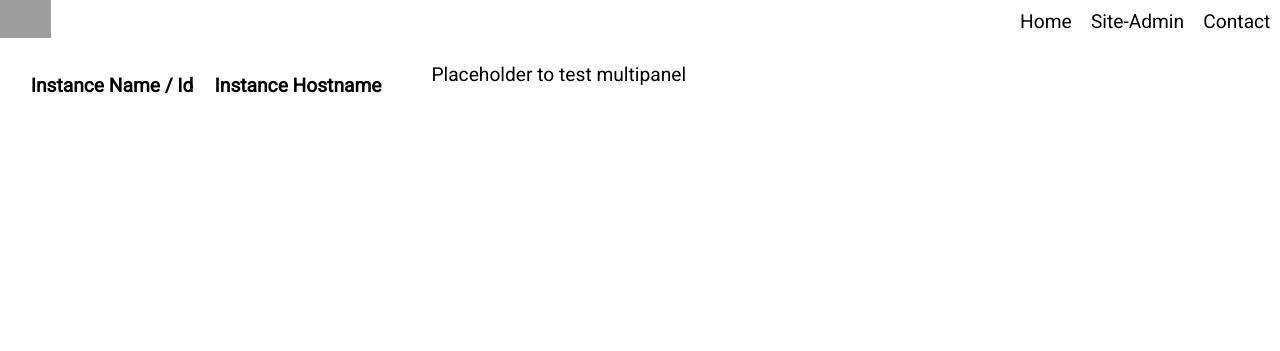
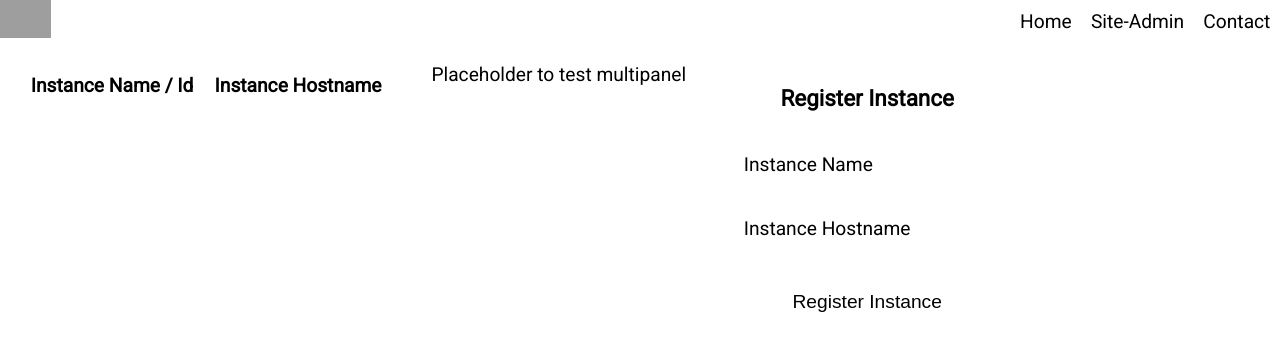
Before and after one commit to readytogoout/eventpanel, a Flask app: page /admin/ in a window 1280 px wide. Shown: the top 351 px of the page. Run offline with Flask 2, Linux system fonts and the light colour scheme; the visitor is signed in with stand-in values (Sample User, id 1); data that the repository does not hold is empty; parts of the project's set-up code (start-up, migrations or seed data) failed here and were passed over; some libraries are stand-ins or nearby versions; grey boxes are pictures that could not be loaded.

Commit message:
Instance registry
Signed-off-by: Roman Gräf <romangraef@loves.dicksinhisan.us>

```diff
--- a/admin.py
+++ b/admin.py
@@ -1,12 +1,11 @@
 from collections import defaultdict
 
-from flask import Flask, Blueprint, abort
-from flask_peewee.db import Database
+from flask import Blueprint, abort, request, flash, redirect, url_for
 
 from util import auth_required, templated
 
 
-def get_blueprint(app: Flask, db: Database) -> Blueprint:
+def get_blueprint() -> Blueprint:
     from database import Instance, EventManagerRelation, Event
     blueprint = Blueprint('admin', __name__, url_prefix='/admin')
 
@@ -16,6 +15,43 @@
     def index():
         instance_list = list(Instance.select(Instance.hostname, Instance.name).namedtuples())
         return dict(instances=instance_list)
+
+    @blueprint.route('/event/', methods=['POST'])
+    @auth_required(requires_site_admin=True)
+    def register_event():
+        eventID = request.form.get('eventID')
+        eventName = request.form.get('name')
+        instanceID = request.form.get('instanceID')
+
+        return "todo"
+
+    @blueprint.route('/event-manager/', methods=['POST'])
+    @auth_required(requires_site_admin=True)
+    def registerEventManager():
+        username = request.form.get('username')
+        password = "random"
+        email = request.form.get('email')
+
+        return "todo"
+
+    @blueprint.route('/instance/', methods=['POST'])
+    @auth_required(requires_site_admin=True)
+    def register_instance():
+        instance_name = request.form.get('name')
+        if not instance_name:
+            flash('Missing Name')
+            return redirect(url_for('.index'))  # todo: redirect to creation form
+
+        hostname = request.form.get('hostname')
+        if not hostname:
+            flash('Missing hostname')
+            return redirect(url_for('.index'))  # todo: redirect to creation form
+
+        i, created = Instance.get_or_create(name=instance_name, hostname=hostname)
+        if not created:
+            flash('This instance name is already in use.')
+            return redirect(url_for('.index'))
+        return redirect(url_for('.instance_details', instance_id=instance_name))
 
     @blueprint.route('/instance/<instance_id>')
     @auth_required(requires_site_admin=True)
--- a/app.py
+++ b/app.py
@@ -86,37 +86,9 @@
     return render_template('login.html')
 
 
-@app.route('/registerInstance', methods=['POST'])
-@auth_required(requires_site_admin=True)
-def registerinstance():
-    instanceName = request.form.get('name')
-    hostname = request.form.get('hostname')
-    return "todo"
-
-
-@app.route('/registerEvent', methods=['POST'])
-@auth_required(requires_site_admin=True)
-def registerevent():
-    eventID = request.form.get('eventID')
-    eventName = request.form.get('name')
-    instanceID = request.form.get('instanceID')
-
-    return "todo"
-
-
-@app.route('/registerEventManager', methods=['POST'])
-@auth_required(requires_site_admin=True)
-def registerEventManager():
-    username = request.form.get('username')
-    password = "random"
-    email = request.form.get('email')
-
-    return "todo"
-
-
 # endregion a
 
-app.register_blueprint(get_admin_blueprint(app, db))
+app.register_blueprint(get_admin_blueprint())
 
 
 @app.cli.command('clear-db', help='Obliterate the database file')
--- a/static/css/grid.css
+++ b/static/css/grid.css
@@ -2,6 +2,20 @@
     display: flex;
     flex-wrap: wrap;
 }
+
 .multipanel > * {
     margin: 1em;
 }
+
+h1, h2, h3, h4, h5, h6 {
+    margin: 1em;
+    color: var(--rdy-green);
+}
+
+.infobar {
+    width: 100%;
+    background: var(--rdy-blue);
+    border-bottom: 1px solid var(--rdy-green);
+    margin: 0;
+    padding: 1em;
+}
--- a/static/css/instances.css
+++ b/static/css/instances.css
@@ -1,7 +1,9 @@
 .instance-list {
     max-width: 30em;
 }
-
+.instance-form {
+    max-width: 30em;
+}
 .event-list {
     max-width: 80em;
 }
--- a/templates/admin.html
+++ b/templates/admin.html
@@ -23,5 +23,27 @@
         <div>
             Placeholder to test multipanel
         </div>
+        <div class="instance-form bordered">
+            <h3 class="text-center">Register Instance</h3>
+            <form method="post" action="{{ url_for('admin.register_instance') }}">
+                <fieldset>
+                    <p>
+                        <label>
+                            Instance Name
+                            <input type="text" name="name">
+                        </label>
+                    </p>
+                    <p>
+                        <label>
+                            Instance Hostname
+                            <input type="text" name="hostname">
+                        </label>
+                    </p>
+                    <p>
+                        <input type="submit" name="submit" value="Register Instance">
+                    </p>
+                </fieldset>
+            </form>
+        </div>
     </div>
 {% endblock %}
```
Also changed, not shown: templates/instance.html (+17 -2 lines).
